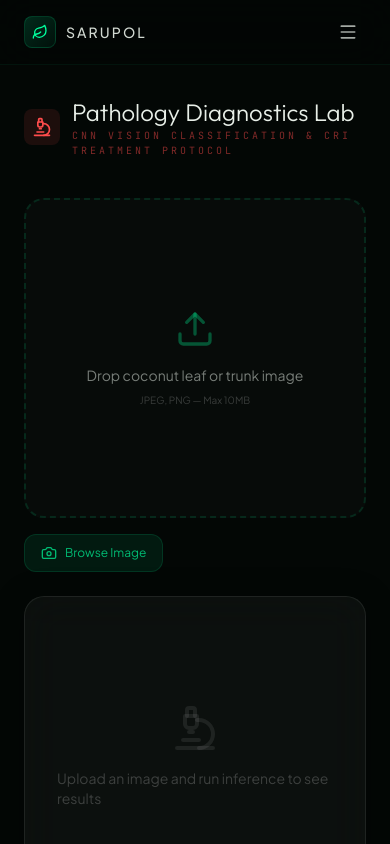
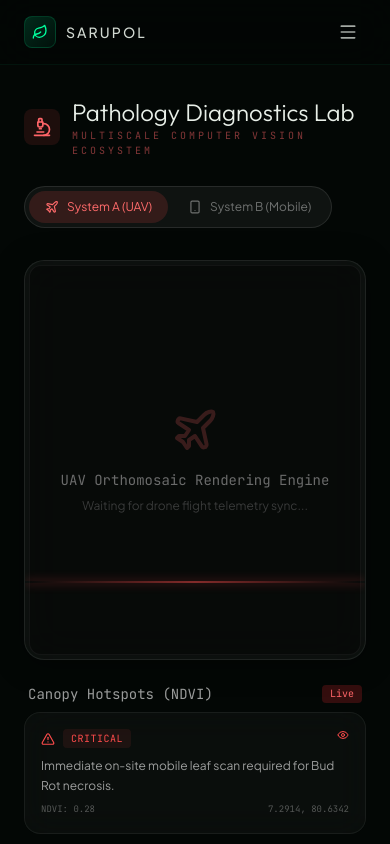
Before and after one commit to R26-SE-016/SaruPol-Web, a Next.js app: page /pathology in a window 390 px wide. Shown: the top 844 px of the page. Built offline with nearby package versions, Linux system fonts and the light colour scheme.

Commit message:
feat: add Pathology Diagnostics Lab page with UAV and mobile analysis views

```diff
--- a/src/app/pathology/page.tsx
+++ b/src/app/pathology/page.tsx
@@ -1,179 +1,281 @@
 "use client";
 
-import { useState, useCallback } from "react";
-import { motion } from "framer-motion";
+import { useState } from "react";
+import { motion, AnimatePresence } from "framer-motion";
 import Navbar from "@/components/layout/Navbar";
-import { Microscope, Upload, Camera, AlertTriangle, CheckCircle2, RotateCcw } from "lucide-react";
+import { UploadCloud, Microscope, Loader2, Plane, Smartphone, AlertTriangle, Eye, CheckCircle2 } from "lucide-react";
 
-const DISEASE_KNOWLEDGE: Record<string, { displayName: string; severity: string; sevColor: string; chemical: string; cultural: string; preventive: string }> = {
-  "bud rot": { displayName: "Bud Rot (Phytophthora palmivora)", severity: "Critical", sevColor: "#FF4C4C", chemical: "Cut and remove dead crown tissues, apply Bordeaux paste or copper oxychloride paste on cut surfaces.", cultural: "Destroy and burn all removed infected tissues. Avoid damaging the crown.", preventive: "Spray neighboring palms with Mancozeb (4g/L). Ensure good drainage." },
-  "gray leaf spot": { displayName: "Gray Leaf Spot (Pestalotiopsis palmarum)", severity: "Moderate", sevColor: "#E6AF2E", chemical: "Spray 1% Bordeaux mixture or Copper Oxychloride (3g/L) on affected leaves.", cultural: "Prune and burn affected leaves. Improve canopy airflow.", preventive: "Apply balanced potassium fertilizer. Avoid overhead irrigation." },
-  "stem bleeding": { displayName: "Stem Bleeding (Ceratocystis paradoxa)", severity: "Critical", sevColor: "#FF4C4C", chemical: "Chisel out infected trunk tissues. Apply Coal Tar or Bordeaux paste immediately.", cultural: "Avoid wounding the trunk. Remove soil piled against the trunk.", preventive: "Root feeding with Carbendazim (2g in 100ml) every 3 months." },
-  "leaf rot": { displayName: "Leaf Rot (Colletotrichum gloeosporioides)", severity: "High", sevColor: "#FF8C00", chemical: "Apply Mancozeb (2.5g/L) or Carbendazim (1g/L) spray at early symptom stage.", cultural: "Remove infected fronds. Apply boron and zinc to soil.", preventive: "Reduce canopy humidity by proper spacing. Monitor after rains." },
-  "healthy": { displayName: "Healthy Palm", severity: "Healthy", sevColor: "#00FF9D", chemical: "No chemical treatment required.", cultural: "Maintain current practices. Continue monitoring every 2-4 weeks.", preventive: "Maintain optimal NPK schedule per CRI. Ensure good drainage." },
+interface Hotspot {
+  id: string;
+  location: { lat: number; lng: number };
+  severity: "critical" | "high" | "moderate";
+  mean_index_value: number;
+  radius_meters: number;
+  recommended_action: string;
+  status: "pending" | "inspected" | "resolved";
+}
+
+const MOCK_HOTSPOTS: Hotspot[] = [
+  {
+    id: "HS-001", location: { lat: 7.2914, lng: 80.6342 },
+    severity: "critical", mean_index_value: 0.28, radius_meters: 6.4,
+    recommended_action: "Immediate on-site mobile leaf scan required for Bud Rot necrosis.",
+    status: "pending",
+  },
+  {
+    id: "HS-002", location: { lat: 7.2928, lng: 80.6325 },
+    severity: "high", mean_index_value: 0.42, radius_meters: 4.8,
+    recommended_action: "Crown chlorosis detected. Inspect for Potassium deficiency.",
+    status: "pending",
+  },
+  {
+    id: "HS-003", location: { lat: 7.2895, lng: 80.6358 },
+    severity: "moderate", mean_index_value: 0.45, radius_meters: 3.5,
+    recommended_action: "Slight canopy thinning. Monitor during next irrigation cycle.",
+    status: "inspected",
+  },
+];
+
+const sevColors: Record<string, string> = { critical: "#FF4C4C", high: "#FF8C00", moderate: "#E6AF2E" };
+const statusColors: Record<string, string> = { pending: "#FF4C4C", inspected: "#E6AF2E", resolved: "#00FF9D" };
+
+export default function PathologyPage() {
+  const [tab, setTab] = useState<"aerial" | "mobile">("aerial");
+  const [file, setFile] = useState<File | null>(null);
+  const [isAnalyzing, setIsAnalyzing] = useState(false);
+  const [result, setResult] = useState<any>(null);
+
+  const hotspots = MOCK_HOTSPOTS;
+
+  const handleUpload = (e: React.ChangeEvent<HTMLInputElement>) => {
+    if (e.target.files && e.target.files[0]) {
+      setFile(e.target.files[0]);
+      setResult(null);
+    }
   };
 
-export default function PathologyPage() {
-  const [dragOver, setDragOver] = useState(false);
-  const [preview, setPreview] = useState<string | null>(null);
-  const [isAnalyzing, setIsAnalyzing] = useState(false);
-  const [result, setResult] = useState<{ disease: string; confidence: number; time_ms: number } | null>(null);
+  const runAnalysis = () => {
+    if (!file) return;
+    setIsAnalyzing(true);
 
-  const handleFile = useCallback((file: File) => {
-    const reader = new FileReader();
-    reader.onload = (e) => setPreview(e.target?.result as string);
-    reader.readAsDataURL(file);
-    setResult(null);
-  }, []);
-
-  const handleDrop = useCallback((e: React.DragEvent) => {
-    e.preventDefault();
-    setDragOver(false);
-    const file = e.dataTransfer.files[0];
-    if (file && file.type.startsWith("image/")) handleFile(file);
-  }, [handleFile]);
-
-  const handleAnalyze = async () => {
-    if (!preview) return;
-    setIsAnalyzing(true);
-    await new Promise(r => setTimeout(r, 2200));
-
-    const diseases = Object.keys(DISEASE_KNOWLEDGE);
-    const randomDisease = diseases[Math.floor(Math.random() * diseases.length)];
-    const confidence = 0.78 + Math.random() * 0.2;
-
-    setResult({ disease: randomDisease, confidence, time_ms: Math.floor(Math.random() * 300) + 150 });
+    setTimeout(() => {
+      setResult({
+        disease: "Gray Leaf Spot (Pestalotiopsis palmarum)",
+        confidence: 0.94,
+        severity: "Moderate",
+        chemical: "Spray 1% Bordeaux mixture or Copper Oxychloride (3g/L) on affected leaves.",
+        cultural: "Prune and burn severely affected leaves. Improve canopy airflow.",
+        preventive: "Apply balanced potassium fertilizer to boost palm resistance."
+      });
       setIsAnalyzing(false);
+    }, 2500);
   };
-
-  const knowledge = result ? DISEASE_KNOWLEDGE[result.disease] || DISEASE_KNOWLEDGE["healthy"] : null;
 
   return (
     <main className="min-h-screen relative">
       <Navbar />
+
+      {/* Background Grid */}
       <div className="absolute inset-0 telemetry-grid opacity-10 pointer-events-none" />
 
-      <div className="max-w-5xl mx-auto px-6 pt-24 pb-16 relative z-10">
+      <div className="max-w-6xl mx-auto px-6 pt-24 pb-16 relative z-10">
+
         {/* Header */}
-        <motion.div initial={{ opacity: 0, y: 20 }} animate={{ opacity: 1, y: 0 }} className="mb-10">
+        <motion.div initial={{ opacity: 0, y: 20 }} animate={{ opacity: 1, y: 0 }} className="mb-8 flex flex-col md:flex-row md:items-end justify-between gap-4">
+          <div>
             <div className="flex items-center gap-3 mb-3">
-            <div className="p-2 rounded-lg" style={{ background: "rgba(255,76,76,0.1)" }}>
-              <Microscope className="w-5 h-5" style={{ color: "#FF4C4C" }} />
+              <div className="p-2 rounded-lg" style={{ background: "rgba(255, 76, 76, 0.1)" }}>
+                <Microscope className="w-5 h-5 text-red-400" />
               </div>
               <div>
                 <h1 className="text-2xl font-light" style={{ fontFamily: "var(--font-outfit)" }}>Pathology Diagnostics Lab</h1>
-              <p className="text-[10px] uppercase tracking-[0.3em] font-mono" style={{ color: "rgba(255,76,76,0.5)" }}>
-                CNN Vision Classification & CRI Treatment Protocol
+                <p className="text-[10px] uppercase tracking-[0.3em] font-mono text-red-400/50">
+                  Multiscale Computer Vision Ecosystem
                 </p>
               </div>
             </div>
+          </div>
+
+          {/* Tab Switch */}
+          <div className="flex gap-1 p-1 rounded-full w-fit bg-white/5 border border-white/10">
+            {[
+              { id: "aerial" as const, label: "System A (UAV)", icon: <Plane className="w-3.5 h-3.5" /> },
+              { id: "mobile" as const, label: "System B (Mobile)", icon: <Smartphone className="w-3.5 h-3.5" /> },
+            ].map(t => (
+              <button key={t.id} onClick={() => setTab(t.id)}
+                className="flex items-center gap-2 px-4 py-2 rounded-full text-xs smooth-transition"
+                style={{
+                  background: tab === t.id ? "rgba(255, 76, 76, 0.15)" : "transparent",
+                  color: tab === t.id ? "#FF6B6B" : "rgba(255,255,255,0.4)",
+                }}
+              >
+                {t.icon} {t.label}
+              </button>
+            ))}
+          </div>
         </motion.div>
 
-        <div className="grid grid-cols-1 md:grid-cols-2 gap-6">
-          {/* Upload Zone */}
-          <motion.div initial={{ opacity: 0, y: 15 }} animate={{ opacity: 1, y: 0 }} transition={{ delay: 0.1 }}>
-            <div
-              className={`upload-zone p-8 flex flex-col items-center justify-center min-h-[320px] ${dragOver ? "drag-over" : ""}`}
-              onDragOver={(e) => { e.preventDefault(); setDragOver(true); }}
-              onDragLeave={() => setDragOver(false)}
-              onDrop={handleDrop}
+        <AnimatePresence mode="wait">
+          {tab === "aerial" ? (
+            <motion.div key="aerial" initial={{ opacity: 0, y: 15 }} animate={{ opacity: 1, y: 0 }} exit={{ opacity: 0, y: -15 }} className="space-y-6">
+
+              <div className="grid grid-cols-1 md:grid-cols-3 gap-6">
+                {/* Heatmap Placeholder */}
+                <div className="md:col-span-2 glass-card p-1 overflow-hidden relative" style={{ minHeight: "400px" }}>
+                  <div className="absolute inset-0 bg-black/40 flex flex-col items-center justify-center border border-white/5 rounded-xl m-1">
+                    <Plane className="w-12 h-12 text-red-400/20 mb-4" />
+                    <p className="text-sm font-mono text-white/40 mb-2">UAV Orthomosaic Rendering Engine</p>
+                    <p className="text-xs text-white/20">Waiting for drone flight telemetry sync...</p>
+                  </div>
+
+                  {/* Overlay Mock Scanline */}
+                  <div className="absolute inset-0 pointer-events-none">
+                    <motion.div
+                      className="w-full h-[2px]"
+                      style={{ background: "linear-gradient(90deg, transparent, rgba(255,76,76,0.5), transparent)", boxShadow: "0 0 10px rgba(255,76,76,0.5)" }}
+                      animate={{ y: [0, 400, 0] }}
+                      transition={{ duration: 4, repeat: Infinity, ease: "linear" }}
+                    />
+                  </div>
+                </div>
+
+                {/* Hotspots List */}
+                <div className="space-y-4">
+                  <h3 className="text-sm font-mono text-white/60 mb-2 px-1 flex justify-between items-center">
+                    <span>Canopy Hotspots (NDVI)</span>
+                    <span className="px-2 py-0.5 rounded text-[10px] bg-red-500/20 text-red-400">Live</span>
+                  </h3>
+
+                  {hotspots.map((hs, i) => (
+                    <motion.div key={hs.id} initial={{ opacity: 0, x: 20 }} animate={{ opacity: 1, x: 0 }} transition={{ delay: 0.1 + i * 0.1 }}
+                      className="glass-panel p-4"
                     >
-              {preview ? (
-                <div className="relative w-full">
-                  <img src={preview} alt="Scan preview" className="w-full rounded-xl object-cover max-h-72" />
+                      <div className="flex items-start justify-between mb-2">
+                        <div className="flex items-center gap-2">
+                          <AlertTriangle className="w-3.5 h-3.5" style={{ color: sevColors[hs.severity] }} />
+                          <span className="text-[10px] uppercase tracking-wider px-2 py-0.5 rounded font-mono"
+                            style={{ background: `${sevColors[hs.severity]}15`, color: sevColors[hs.severity] }}
+                          >
+                            {hs.severity}
+                          </span>
+                        </div>
+                        <span className="text-[10px] font-mono flex items-center gap-1.5"
+                          style={{ color: statusColors[hs.status] }}
+                        >
+                          {hs.status === "resolved" ? <CheckCircle2 className="w-3 h-3" /> : <Eye className="w-3 h-3" />}
+                        </span>
+                      </div>
+                      <p className="text-xs mb-2 leading-relaxed text-white/60">
+                        {hs.recommended_action}
+                      </p>
+                      <div className="flex justify-between text-[9px] font-mono text-white/30">
+                        <span>NDVI: {hs.mean_index_value.toFixed(2)}</span>
+                        <span>{hs.location.lat.toFixed(4)}, {hs.location.lng.toFixed(4)}</span>
+                      </div>
+                    </motion.div>
+                  ))}
+                </div>
+              </div>
+
+            </motion.div>
+          ) : (
+            <motion.div key="mobile" initial={{ opacity: 0, y: 15 }} animate={{ opacity: 1, y: 0 }} exit={{ opacity: 0, y: -15 }} className="grid grid-cols-1 md:grid-cols-2 gap-8">
+
+              {/* Left: Upload Zone */}
+              <div className="glass-card p-6 flex flex-col h-[500px]">
+                <h2 className="text-sm font-mono text-white/60 mb-4">Leaf Level CNN Inference</h2>
+
+                <label className="flex-1 border-2 border-dashed border-red-500/20 hover:border-red-500/40 rounded-xl bg-black/20 flex flex-col items-center justify-center cursor-pointer smooth-transition group relative overflow-hidden">
+                  <input type="file" className="hidden" accept="image/*" onChange={handleUpload} />
+
+                  {file ? (
+                    <div className="absolute inset-0 p-2">
+                      <img src={URL.createObjectURL(file)} alt="Upload preview" className="w-full h-full object-cover rounded-lg opacity-80" />
                       {isAnalyzing && (
-                    <div className="absolute inset-0 rounded-xl overflow-hidden">
-                      <div className="scan-line" />
-                      <div className="absolute inset-0 flex items-center justify-center" style={{ background: "rgba(0,0,0,0.4)" }}>
-                        <RotateCcw className="w-6 h-6 animate-spin" style={{ color: "#00FF9D" }} />
-                      </div>
+                        <div className="absolute inset-0 bg-black/60 flex flex-col items-center justify-center">
+                          <Loader2 className="w-8 h-8 text-red-400 animate-spin mb-4" />
+                          <p className="text-xs font-mono text-red-400/80">Running MobileNetV2-INT8...</p>
                         </div>
                       )}
                     </div>
                   ) : (
                     <>
-                  <Upload className="w-10 h-10 mb-4" style={{ color: "rgba(0,255,157,0.3)" }} />
-                  <p className="text-sm mb-2" style={{ color: "rgba(232,239,232,0.5)" }}>Drop coconut leaf or trunk image</p>
-                  <p className="text-[10px]" style={{ color: "rgba(255,255,255,0.2)" }}>JPEG, PNG — Max 10MB</p>
+                      <div className="w-16 h-16 rounded-full bg-red-500/10 flex items-center justify-center mb-4 group-hover:scale-110 smooth-transition">
+                        <UploadCloud className="w-8 h-8 text-red-400/80" />
+                      </div>
+                      <p className="text-sm text-white/60 mb-2">Drag & drop lesion image</p>
+                      <p className="text-[10px] text-white/30 font-mono uppercase tracking-widest">Supports JPG, PNG (Max 10MB)</p>
                     </>
+                  )}
+                </label>
+
+                <div className="mt-6 flex justify-end">
+                  <button
+                    onClick={runAnalysis}
+                    disabled={!file || isAnalyzing}
+                    className="px-6 py-3 rounded-lg bg-red-500 hover:bg-red-600 text-white text-xs uppercase tracking-widest font-mono disabled:opacity-50 disabled:cursor-not-allowed smooth-transition"
+                    style={{ boxShadow: file && !isAnalyzing ? "0 0 20px rgba(239, 68, 68, 0.3)" : "none" }}
+                  >
+                    {isAnalyzing ? "Processing..." : "Run Inference"}
+                  </button>
+                </div>
+              </div>
+
+              {/* Right: Diagnosis Results */}
+              <div className="glass-card p-6 h-[500px] flex flex-col">
+                <h2 className="text-sm font-mono text-white/60 mb-6">Diagnostic Dossier</h2>
+
+                {result ? (
+                  <motion.div initial={{ opacity: 0, x: 20 }} animate={{ opacity: 1, x: 0 }} className="flex-1 flex flex-col space-y-6">
+                    <div>
+                      <p className="text-[10px] uppercase tracking-widest text-red-400/70 font-mono mb-1">Detected Pathology</p>
+                      <h3 className="text-xl text-white font-light">{result.disease}</h3>
+                      <div className="flex items-center gap-4 mt-3">
+                        <div className="px-3 py-1 rounded-full bg-red-500/10 border border-red-500/20 flex items-center gap-2">
+                          <span className="text-[10px] text-white/60 font-mono">CONFIDENCE</span>
+                          <span className="text-xs font-mono text-red-400">{(result.confidence * 100).toFixed(1)}%</span>
+                        </div>
+                        <div className="px-3 py-1 rounded-full bg-orange-500/10 border border-orange-500/20 text-orange-400 text-xs font-mono">
+                          SEVERITY: {result.severity.toUpperCase()}
+                        </div>
+                      </div>
+                    </div>
+
+                    <div className="h-[1px] w-full bg-gradient-to-r from-white/10 to-transparent" />
+
+                    <div className="space-y-4 overflow-y-auto pr-2 custom-scrollbar flex-1">
+                      <div>
+                        <h4 className="text-xs font-mono text-white/40 mb-2 flex items-center gap-2">
+                          <div className="w-1.5 h-1.5 rounded-full bg-red-400" /> Chemical Treatment
+                        </h4>
+                        <p className="text-sm text-white/80 leading-relaxed bg-white/5 p-3 rounded-lg border border-white/5">{result.chemical}</p>
+                      </div>
+                      <div>
+                        <h4 className="text-xs font-mono text-white/40 mb-2 flex items-center gap-2">
+                          <div className="w-1.5 h-1.5 rounded-full bg-orange-400" /> Cultural Action
+                        </h4>
+                        <p className="text-sm text-white/80 leading-relaxed bg-white/5 p-3 rounded-lg border border-white/5">{result.cultural}</p>
+                      </div>
+                      <div>
+                        <h4 className="text-xs font-mono text-white/40 mb-2 flex items-center gap-2">
+                          <div className="w-1.5 h-1.5 rounded-full bg-emerald-400" /> Preventive Measure
+                        </h4>
+                        <p className="text-sm text-white/80 leading-relaxed bg-white/5 p-3 rounded-lg border border-white/5">{result.preventive}</p>
+                      </div>
+                    </div>
+                  </motion.div>
+                ) : (
+                  <div className="flex-1 flex flex-col items-center justify-center text-center opacity-30">
+                    <Microscope className="w-12 h-12 mb-4" />
+                    <p className="text-sm font-mono max-w-[200px]">Upload an image and run inference to see results.</p>
+                  </div>
                 )}
               </div>
 
-            {/* Actions */}
-            <div className="flex gap-3 mt-4">
-              <label className="flex items-center gap-2 px-4 py-2.5 rounded-xl text-xs smooth-transition cursor-pointer"
-                style={{ background: "rgba(0,255,157,0.08)", border: "1px solid rgba(0,255,157,0.12)", color: "rgba(0,255,157,0.7)" }}
-              >
-                <Camera className="w-4 h-4" /> Browse Image
-                <input type="file" accept="image/*" className="hidden" onChange={(e) => e.target.files?.[0] && handleFile(e.target.files[0])} />
-              </label>
-              {preview && (
-                <button onClick={handleAnalyze} disabled={isAnalyzing}
-                  className="flex items-center gap-2 px-5 py-2.5 rounded-xl text-xs font-medium smooth-transition"
-                  style={{ background: "rgba(255,76,76,0.12)", border: "1px solid rgba(255,76,76,0.15)", color: "#FF4C4C" }}
-                >
-                  <Microscope className="w-4 h-4" /> {isAnalyzing ? "Classifying..." : "Run Inference"}
-                </button>
+            </motion.div>
           )}
-            </div>
-          </motion.div>
+        </AnimatePresence>
 
-          {/* Results Panel */}
-          <motion.div initial={{ opacity: 0, y: 15 }} animate={{ opacity: 1, y: 0 }} transition={{ delay: 0.2 }}>
-            {result && knowledge ? (
-              <div className="glass-card p-6 space-y-5">
-                {/* Diagnosis */}
-                <div>
-                  <div className="flex items-center gap-2 mb-2">
-                    {knowledge.severity === "Healthy" ? (
-                      <CheckCircle2 className="w-5 h-5" style={{ color: "#00FF9D" }} />
-                    ) : (
-                      <AlertTriangle className="w-5 h-5" style={{ color: knowledge.sevColor }} />
-                    )}
-                    <h3 className="text-lg font-light" style={{ fontFamily: "var(--font-outfit)", color: "rgba(232,239,232,0.9)" }}>
-                      {knowledge.displayName}
-                    </h3>
-                  </div>
-                  <div className="flex items-center gap-3">
-                    <span className="text-[10px] uppercase tracking-wider px-2 py-0.5 rounded-full font-mono"
-                      style={{ background: `${knowledge.sevColor}15`, color: knowledge.sevColor }}
-                    >
-                      {knowledge.severity}
-                    </span>
-                    <span className="text-xs font-mono" style={{ color: "rgba(255,255,255,0.3)" }}>
-                      {(result.confidence * 100).toFixed(1)}% confidence
-                    </span>
-                    <span className="text-[10px] font-mono" style={{ color: "rgba(255,255,255,0.15)" }}>
-                      {result.time_ms}ms
-                    </span>
-                  </div>
-                </div>
-
-                {/* Confidence Bar */}
-                <div className="confidence-bar">
-                  <div className="fill" style={{ width: `${result.confidence * 100}%`, background: knowledge.sevColor }} />
-                </div>
-
-                {/* Treatment */}
-                {["chemical", "cultural", "preventive"].map(type => (
-                  <div key={type} className="p-3 rounded-xl" style={{ background: "rgba(255,255,255,0.02)" }}>
-                    <p className="text-[10px] uppercase tracking-wider mb-1 font-mono" style={{ color: "rgba(0,255,157,0.4)" }}>
-                      {type} treatment
-                    </p>
-                    <p className="text-xs leading-relaxed" style={{ color: "rgba(232,239,232,0.6)" }}>
-                      {knowledge[type as keyof typeof knowledge]}
-                    </p>
-                  </div>
-                ))}
-              </div>
-            ) : (
-              <div className="glass-card p-8 flex flex-col items-center justify-center min-h-[320px]">
-                <Microscope className="w-12 h-12 mb-4" style={{ color: "rgba(255,255,255,0.08)" }} />
-                <p className="text-sm" style={{ color: "rgba(255,255,255,0.2)" }}>Upload an image and run inference to see results</p>
-              </div>
-            )}
-          </motion.div>
-        </div>
       </div>
     </main>
   );
```
Lines whose indentation alone changed are shown as unchanged.
